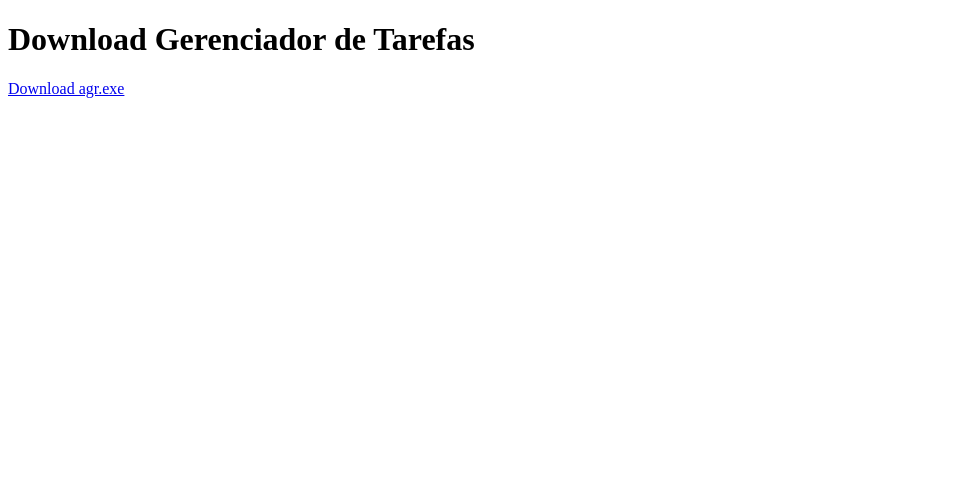
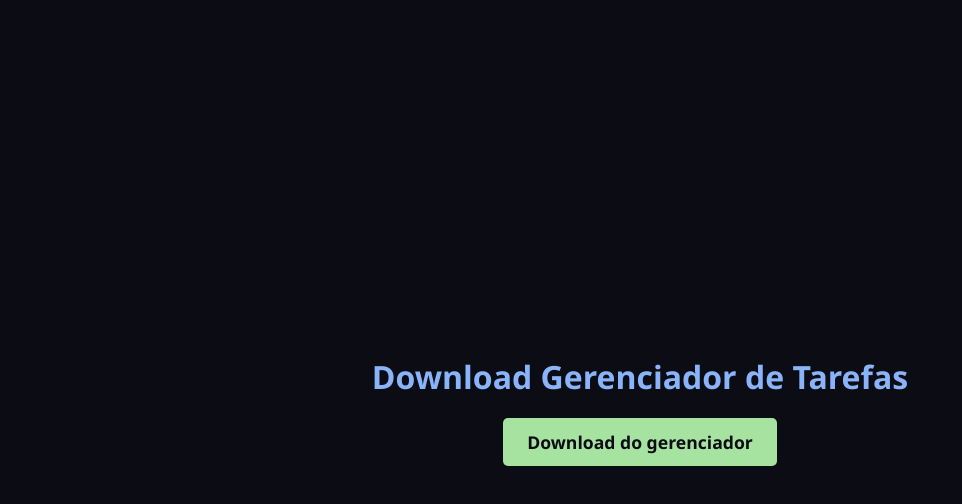
Before and after one commit to LucasEntweihen/GerenciadorTarefas, a plain HTML site: page index.html in a window 1280 px wide. Shown: the whole page, without its empty margins (0-962 px from the left). Drawn offline with Linux system fonts and the light colour scheme.

Commit message:
Enhance index.html with CSS design

```diff
--- a/index.html
+++ b/index.html
@@ -1,10 +1,36 @@
 <!DOCTYPE html>
-<html>
+<html lang="pt-br">
 <head>
+    <meta charset="UTF-8">
     <title>Gerenciador de Tarefas</title>
+    <style>
+        body {
+            font-family: 'Segoe UI', Tahoma, Geneva, Verdana, sans-serif;
+            display: flex;
+            flex-direction: column;
+            align-items: center;
+            justify-content: center;
+            height: 100vh;
+            margin: 0;
+            background-color: #0c0c14;
+            color: #cdd6f4;
+        }
+        h1 { color: #89b4fa; margin-bottom: 20px; }
+        a {
+            background-color: #a6e3a1;
+            color: #0c0c14;
+            padding: 12px 24px;
+            text-decoration: none;
+            border-radius: 5px;
+            font-weight: bold;
+            font-size: 1.1em;
+            transition: background-color 0.3s;
+        }
+        a:hover { background-color: #89b4fa; }
+    </style>
 </head>
 <body>
     <h1>Download Gerenciador de Tarefas</h1>
-    <a href="dist/agr.exe" download>Download agr.exe</a>
+    <a href="dist/agr.exe" download>Download do gerenciador</a>
 </body>
 </html>
```
